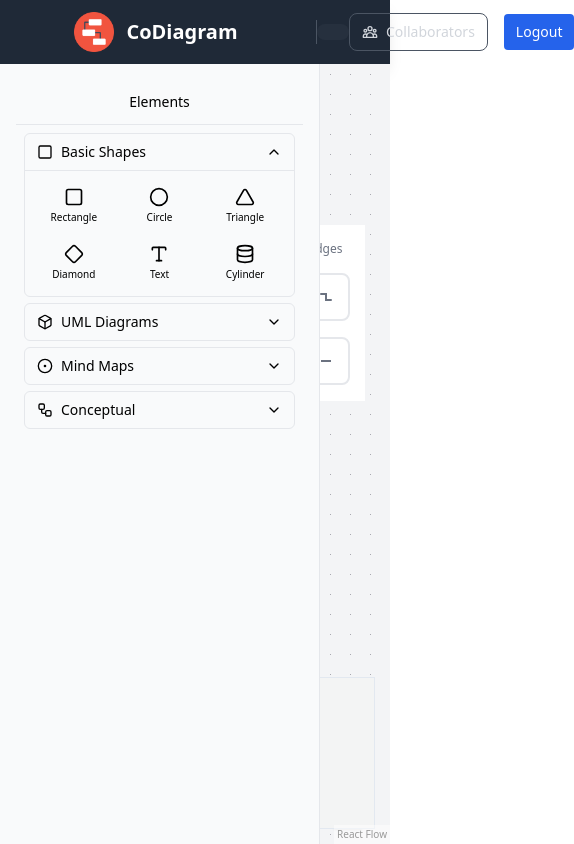
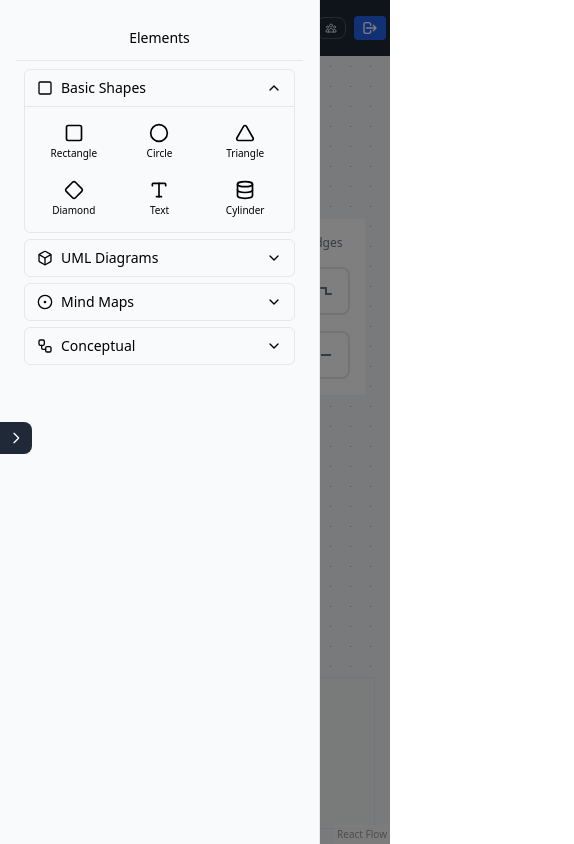
Before and after one commit to MilicaObradovic/CoDiagram, a React (Vite) app in the folder frontend/: page /diagram/1 in a window 390 px wide. Shown: the whole page, 574 px wide, since content can reach past the window. Built offline with nearby package versions, Linux system fonts and the light colour scheme; what reactflow would draw is missing.

Commit message:
[fix] responsive

```diff
--- a/frontend/src/components/diagram.tsx
+++ b/frontend/src/components/diagram.tsx
@@ -16,6 +16,7 @@ function Diagram() {
     const {id} = useParams();
     const [error, setError] = useState('');
     const [isLoading, setIsLoading] = useState(true);
+    const [shapeMenuOpen, setShapeMenuOpen] = useState(true);
     const {initializeYjs, addUserHistory} = useStore();
     const [yDoc, setYDoc] = useState<Y.Doc | null>(null);
     const [provider, setProvider] = useState<WebsocketProvider | null>(null);
@@ -119,14 +120,39 @@ function Diagram() {
 
 
     return (
-        <div className="flex flex-1">
-            {/* Sidebar with Shape Menu */}
-            <div className="w-80 bg-gray-50 border-r border-gray-200 p-4">
-                <ShapeMenu
-                    onShapeSelect={handleShapeSelect}
-                    selectedShape={selectedShape}
+        <div className="flex flex-1 relative">
+            {/* Pull Handle */}
+            <div
+                className="lg:hidden fixed top-1/2 left-0 z-40 bg-gray-800 text-white p-2 rounded-r-lg cursor-pointer"
+                onClick={() => setShapeMenuOpen(!shapeMenuOpen)}
+            >
+                <svg className="w-4 h-4" fill="none" stroke="currentColor" viewBox="0 0 24 24">
+                    <path strokeLinecap="round" strokeLinejoin="round" strokeWidth={2} d="M9 5l7 7-7 7"/>
+                </svg>
+            </div>
+
+            {/* Slide-out Panel */}
+            <div className={`
+        fixed top-0 left-0 bottom-0 z-30 w-80 bg-gray-50 border-r border-gray-200
+        transform transition-transform duration-300 ease-in-out
+        ${shapeMenuOpen ? 'translate-x-0' : '-translate-x-full'}
+        lg:static lg:translate-x-0
+    `}>
+                <div className="p-4 h-full overflow-y-auto">
+                    <ShapeMenu
+                        onShapeSelect={handleShapeSelect}
+                        selectedShape={selectedShape}
+                    />
+                </div>
+            </div>
+
+            {/* Overlay */}
+            {shapeMenuOpen && (
+                <div
+                    className="fixed inset-0 bg-black bg-opacity-50 z-20 lg:hidden"
+                    onClick={() => setShapeMenuOpen(false)}
                 />
-            </div>
+            )}
 
             {/* Main Canvas Area */}
             <div className="flex-1 bg-gray-100">
--- a/frontend/src/components/toolbar.tsx
+++ b/frontend/src/components/toolbar.tsx
@@ -69,66 +69,73 @@ const Toolbar: React.FC<ToolbarProps> = () => {
             .toUpperCase()
             .slice(0, 2);
     };
-
     return (
-        <div className="bg-gray-800  text-white p-3 flex items-center justify-between shadow-lg">
-            {/* Left Section - Logo, Title & Tools */}
-            <div className="flex items-center space-x-4">
+        <div className="bg-gray-800 text-white p-3 flex items-center justify-between shadow-lg">
+            {/* Left Section - Logo & Title */}
+            <div className="flex items-center space-x-4 flex-shrink-0">
                 {/* Logo and Title */}
-                <div className="flex w-72 items-center justify-around ">
-                    {/* Logo SVG */}
-                    <div className="flex items-center space-x-3">
-                        <div className="w-10 h-10 rounded-lg flex items-center justify-center">
+                <div className="flex w-72 items-center space-x-3">
+                    {/* Logo */}
+                    <div className="w-8 h-8 sm:w-10 sm:h-10 rounded-lg flex items-center justify-center flex-shrink-0">
                         <img
                             src="/logo.png"
                             alt="CoDiagram Logo"
                             className="w-full h-full object-contain"
                         />
                     </div>
-                        {/* Title */}
-                        <h1 className="text-xl font-bold text-white">CoDiagram</h1>
-                    </div>
+                    {/* Title - hidden on small mobile, visible on sm and up */}
+                    <h1 className="text-lg sm:text-xl font-bold text-white hidden sm:block">
+                        CoDiagram
+                    </h1>
                 </div>
 
-                <div className="w-px h-6 bg-gray-600"></div>
+                {/* Vertical divider - hidden on mobile */}
+                <div className="w-px h-6 bg-gray-600 hidden lg:block"></div>
             </div>
+
             {/* Center Section - Diagram Name */}
-            <div className="flex-1 flex justify-center">
-                <div className="text-xl font-semibold text-white px-4 py-2 bg-gray-700/30 rounded-xl">
+            <div className="flex-1 flex justify-center min-w-0 mx-2 sm:mx-4">
+                <div className="text-sm sm:text-lg font-semibold text-white px-3 py-1 sm:px-4 sm:py-2 bg-gray-700/30 rounded-xl truncate max-w-xs sm:max-w-md lg:max-w-xl">
                     {diagramName}
                 </div>
             </div>
 
             {/* Right Section - User Info & Controls */}
-            <div className="flex items-center space-x-4">
+            <div className="flex items-center space-x-2 sm:space-x-4 flex-shrink-0">
                 {/* Collaboration Status */}
                 <div className="flex items-center space-x-2">
                     {id && (
+                        <>
                             <button
                                 onClick={() => setShowCollaboratorModal(true)}
-                            className="flex items-center space-x-2 border border-gray-600 text-gray-300 hover:bg-gray-700 hover:text-white px-3 py-2 rounded-lg text-sm font-medium transition-colors focus:outline-none focus:ring-2 focus:ring-blue-500 focus:ring-offset-2 focus:ring-offset-gray-800"
+                                className="flex items-center space-x-1 sm:space-x-2 border border-gray-600 text-gray-300 hover:bg-gray-700 hover:text-white px-2 py-1 sm:px-3 sm:py-2 rounded-lg text-xs sm:text-sm font-medium transition-colors focus:outline-none focus:ring-2 focus:ring-blue-500 focus:ring-offset-2 focus:ring-offset-gray-800"
                             >
-                            <svg className="w-4 h-4" fill="none" stroke="currentColor" viewBox="0 0 24 24">
+                                {/* Icon only on small screens, icon + text on larger */}
+                                <svg className="w-3 h-3 sm:w-4 sm:h-4 flex-shrink-0" fill="none" stroke="currentColor" viewBox="0 0 24 24">
                                     <path strokeLinecap="round" strokeLinejoin="round" strokeWidth={2}
                                           d="M17 20h5v-2a3 3 0 00-5.356-1.857M17 20H7m10 0v-2c0-.656-.126-1.283-.356-1.857M7 20H2v-2a3 3 0 015.356-1.857M7 20v-2c0-.656.126-1.283.356-1.857m0 0a5.002 5.002 0 019.288 0M15 7a3 3 0 11-6 0 3 3 0 016 0zm6 3a2 2 0 11-4 0 2 2 0 014 0zM7 10a2 2 0 11-4 0 2 2 0 014 0z"/>
                                 </svg>
-                            <span>Collaborators</span>
+                                <span className="hidden sm:inline">Collaborators</span>
                                 {collaborators.length > 0 && (
                                     <span
-                                    className="bg-blue-500 text-white px-1.5 py-0.5 rounded-full text-xs font-semibold min-w-5">
+                                        className="bg-blue-500 text-white px-1.5 py-0.5 rounded-full text-xs font-semibold min-w-5 flex-shrink-0">
                                     {collaborators.length}
                                 </span>
                                 )}
                             </button>
+                        </>
                     )}
+                </div>
+
+                {/* Collaborator Modal */}
                 {showCollaboratorModal && (
                     <div className="fixed inset-0 bg-black bg-opacity-50 flex items-center justify-center p-4 z-50">
-                            <div className="bg-white rounded-2xl shadow-xl max-w-md w-full p-6">
+                        <div className="bg-white rounded-2xl shadow-xl max-w-md w-full p-4 sm:p-6 mx-2">
                             <div className="flex justify-between items-center mb-4">
-                                    <h3 className="text-lg font-semibold">Add Collaborators</h3>
+                                <h3 className="text-base sm:text-lg font-semibold">Add Collaborators</h3>
                                 <button
                                     onClick={() => setShowCollaboratorModal(false)}
-                                        className="text-gray-400 hover:text-gray-600"
+                                    className="text-gray-400 hover:text-gray-600 text-lg"
                                 >
                                     ×
                                 </button>
@@ -143,31 +150,30 @@ const Toolbar: React.FC<ToolbarProps> = () => {
                         </div>
                     </div>
                 )}
-                </div>
 
                 {/* User Profile */}
                 {user && (
-                    <div className="flex items-center space-x-3">
+                    <div className="flex items-center space-x-2 sm:space-x-3">
                         {/* User Avatar with Dropdown */}
                         <div className="relative group">
                             <div
-                                className="flex items-center space-x-2 cursor-pointer p-2 rounded-lg hover:bg-gray-700 transition-colors">
+                                className="flex items-center space-x-1 sm:space-x-2 cursor-pointer p-1 sm:p-2 rounded-lg hover:bg-gray-700 transition-colors min-w-0">
                                 {/* User Avatar */}
                                 <div
-                                    className="w-8 h-8 bg-blue-500 rounded-full flex items-center justify-center text-sm font-semibold">
+                                    className="w-6 h-6 sm:w-8 sm:h-8 bg-blue-500 rounded-full flex items-center justify-center text-xs sm:text-sm font-semibold flex-shrink-0">
                                     {getUserInitials()}
                                 </div>
 
                                 {/* User Name (hidden on small screens, visible on medium+) */}
-                                <div className="hidden md:block">
-                                    <span className="text-sm font-medium text-white">
+                                <div className="hidden md:block min-w-0">
+                                <span className="text-sm font-medium text-white truncate block">
                                     {user.name}
                                 </span>
                                 </div>
 
                                 {/* Dropdown Arrow */}
                                 <svg
-                                    className="w-4 h-4 text-gray-400"
+                                    className="w-3 h-3 sm:w-4 sm:h-4 text-gray-400 flex-shrink-0"
                                     fill="none"
                                     stroke="currentColor"
                                     viewBox="0 0 24 24"
@@ -182,7 +188,7 @@ const Toolbar: React.FC<ToolbarProps> = () => {
                                 className="absolute right-0 top-full mt-1 w-48 bg-gray-700 rounded-lg shadow-lg py-1 opacity-0 invisible group-hover:opacity-100 group-hover:visible transition-all duration-200 z-50">
                                 {/* User Info in Dropdown */}
                                 <div className="px-4 py-2 border-b border-gray-600">
-                                    <div className="text-sm font-medium text-white">{user.name}</div>
+                                    <div className="text-sm font-medium text-white truncate">{user.name}</div>
                                     <div className="text-xs text-gray-400 truncate">{user.email}</div>
                                 </div>
 
@@ -218,11 +224,15 @@ const Toolbar: React.FC<ToolbarProps> = () => {
                 {/* Logout Button (fallback if no user data) */}
                 {!user && (
                     <button
-                        className="px-3 py-2 rounded text-sm font-medium bg-blue-600 hover:bg-blue-700 text-white transition-colors focus:outline-none focus:ring-2 focus:bg-blue-700 focus:ring-offset-2 focus:ring-offset-blue-700"
+                        className="px-2 py-1 sm:px-3 sm:py-2 rounded text-xs sm:text-sm font-medium bg-blue-600 hover:bg-blue-700 text-white transition-colors focus:outline-none focus:ring-2 focus:bg-blue-700 focus:ring-offset-2 focus:ring-offset-blue-700 flex-shrink-0"
                         title="Logout"
                         onClick={handleLogout}
                     >
-                        Logout
+                        <span className="hidden sm:inline">Logout</span>
+                        <svg className="w-4 h-4 sm:hidden" fill="none" stroke="currentColor" viewBox="0 0 24 24">
+                            <path strokeLinecap="round" strokeLinejoin="round" strokeWidth={2}
+                                  d="M17 16l4-4m0 0l-4-4m4 4H7m6 4v1a3 3 0 01-3 3H6a3 3 0 01-3-3V7a3 3 0 013-3h4a3 3 0 013 3v1"/>
+                        </svg>
                     </button>
                 )}
             </div>
```
Lines whose indentation alone changed are shown as unchanged.
